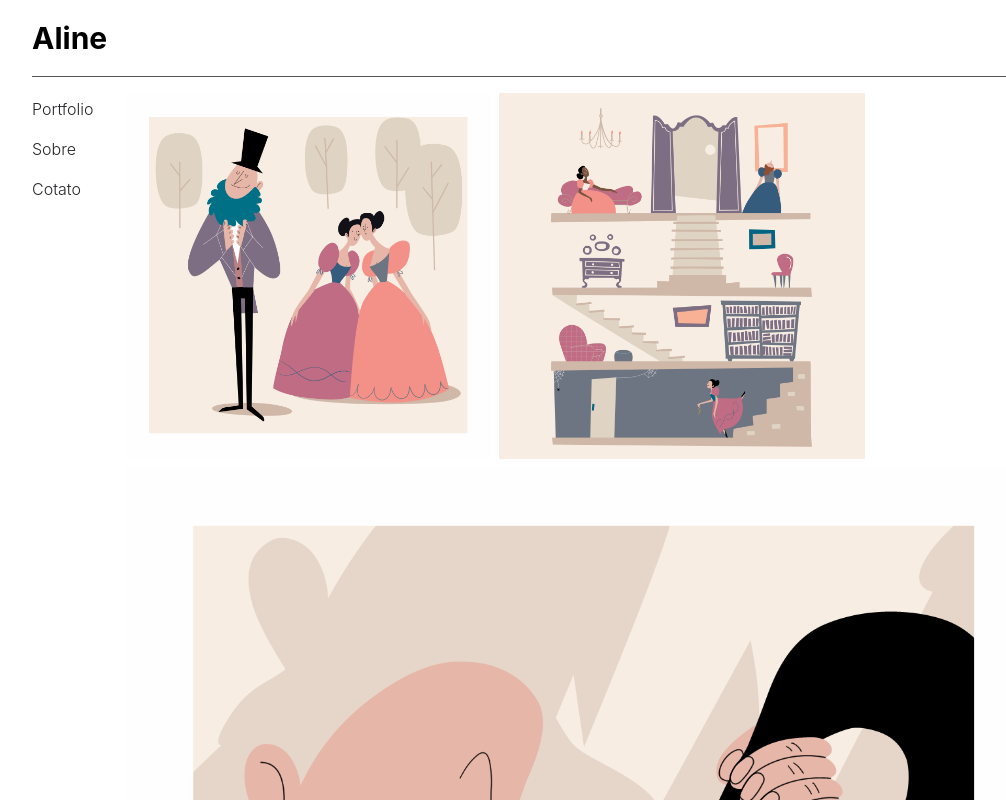
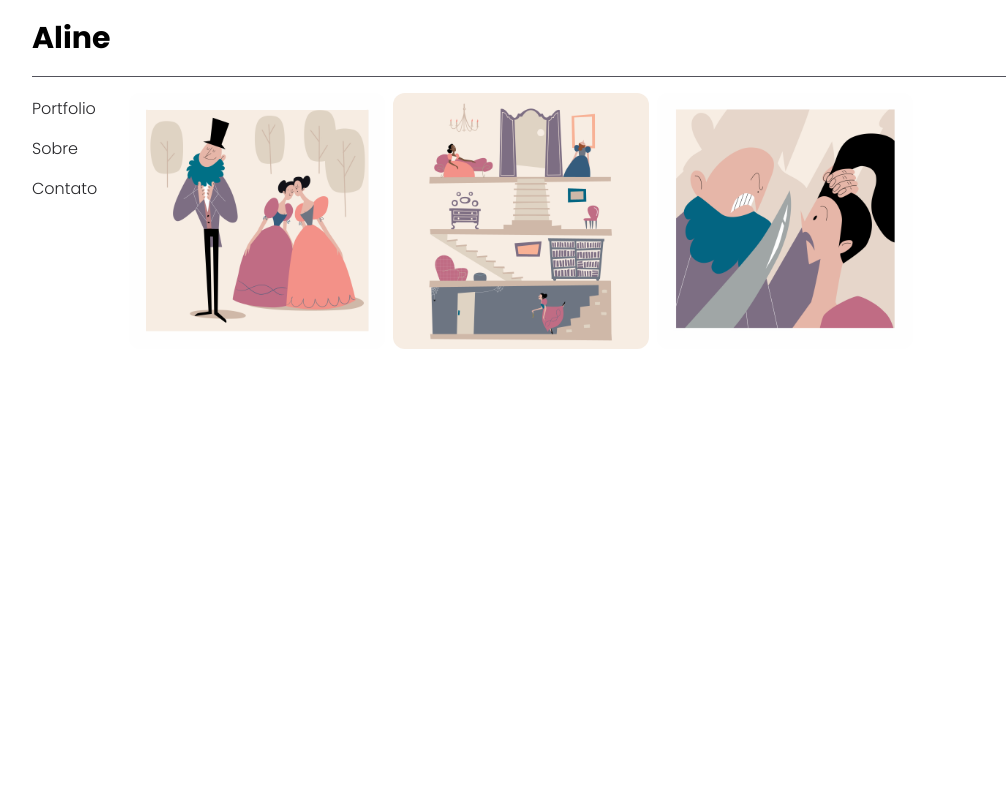
Before and after one commit to joselio105/alineIlustra, a Next.js app: page / in a window 1280 px wide. Shown: the top 800 px of the page, without its empty margins (96-1102 px from the left). Built offline with nearby package versions, Linux system fonts and the light colour scheme.

Commit message:
feat(client): change images composition

```diff
--- a/src/components/Menu.tsx
+++ b/src/components/Menu.tsx
@@ -5,7 +5,7 @@ export default function Menu(){
       <nav className="flex flex-col gap-4  font-light mt-5">
         <Link className="text-zinc-800 hover:border-b hover:border-zinc-700" href="/">Portfolio</Link>
         <Link className="text-zinc-800 hover:border-b hover:border-zinc-700" href="/about">Sobre</Link>
-        <Link className="text-zinc-800 hover:border-b hover:border-zinc-700" href="/contact">Cotato</Link>
+        <Link className="text-zinc-800 hover:border-b hover:border-zinc-700" href="/contact">Contato</Link>
       </nav>
     )
 }
--- a/src/pages/index.tsx
+++ b/src/pages/index.tsx
@@ -9,9 +9,9 @@ export default function Home() {
   return (
     <Page>
       <div className="w-full flex flex-wrap gap-2">
-        <Image src={Photo01} alt="" className="w-2/5" />
-        <Image src={Photo02} alt="" className="w-2/5" />
-        <Image src={Photo03} alt="" className="w-full" />
+        <Image src={Photo01} alt="" className="w-64 h-64 object-cover rounded-xl" />
+        <Image src={Photo02} alt="" className="w-64 h-64 object-cover rounded-xl" />
+        <Image src={Photo03} alt="" className="w-64 h-64 object-cover rounded-xl" />
       </div>
     </Page>
   )
--- a/styles/globals.css
+++ b/styles/globals.css
@@ -2,20 +2,3 @@
 @tailwind base;
 @tailwind components;
 @tailwind utilities;
-
-html,
-body {
-  padding: 0;
-  margin: 0;
-  font-family: -apple-system, BlinkMacSystemFont, Segoe UI, Roboto, Oxygen,
-    Ubuntu, Cantarell, Fira Sans, Droid Sans, Helvetica Neue, sans-serif;
-}
-
-a {
-  color: inherit;
-  text-decoration: none;
-}
-
-* {
-  box-sizing: border-box;
-}
```
